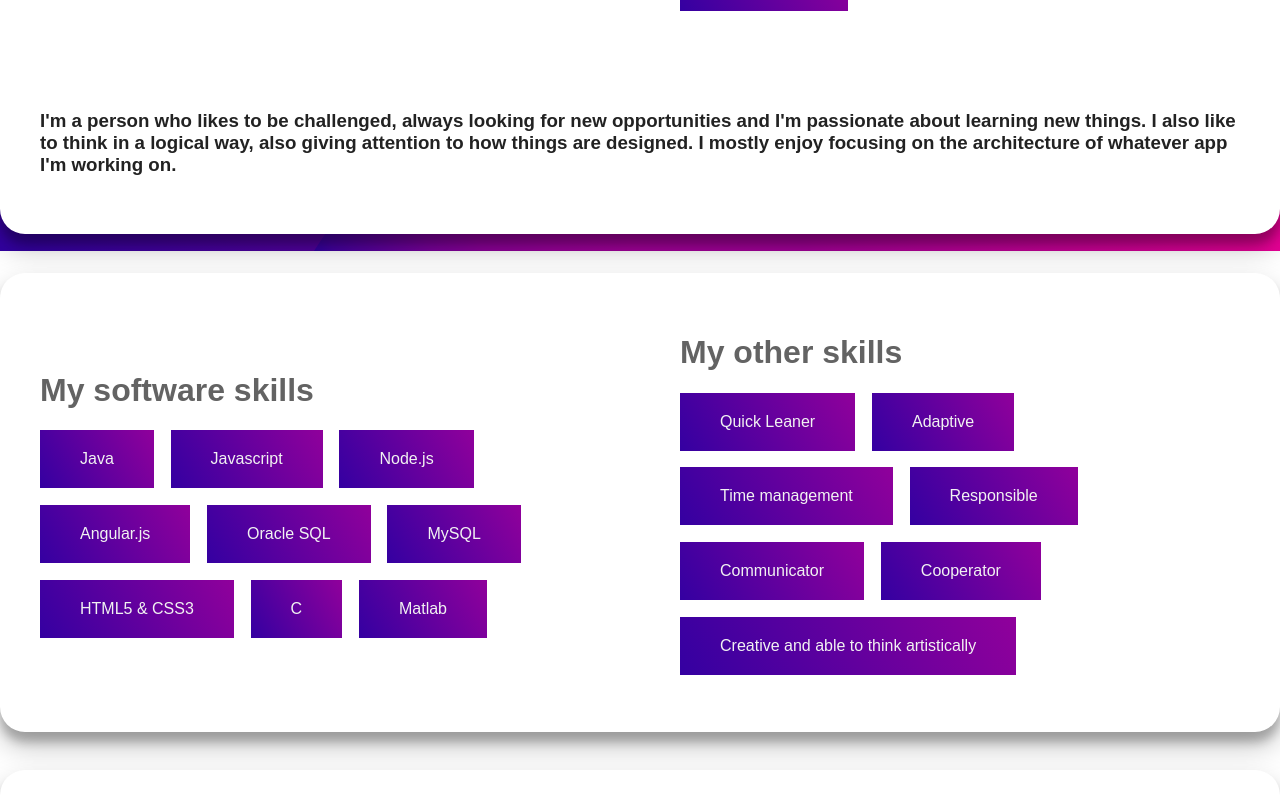
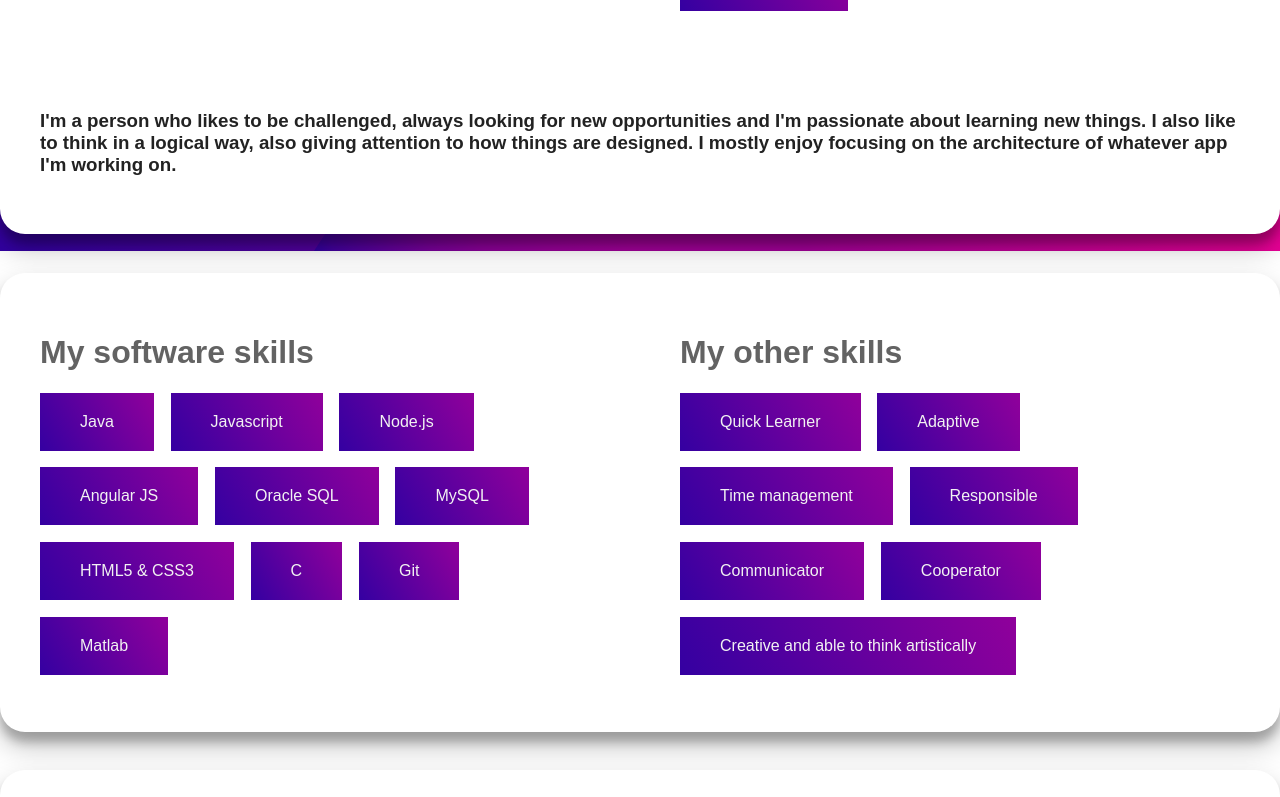
Before and after one commit to IoanBasnic/Haufe-Challenge, a React (Create React App) app in the folder mycv/: page /about in a window 1280 px wide. Shown: the part 469-1266 px from the top of the page. Built offline with nearby package versions, Linux system fonts and the light colour scheme.

Commit message:
fixed typo

```diff
--- a/mycv/src/About.js
+++ b/mycv/src/About.js
@@ -42,18 +42,19 @@ function About() {
                         <li>Java</li>
                         <li>Javascript</li>
                         <li>Node.js</li>
-                        <li>Angular.js</li>
+                        <li>Angular JS</li>
                         <li>Oracle SQL</li>
                         <li>MySQL</li>
                         <li>HTML5 & CSS3</li>
                         <li>C</li>
+                        <li>Git</li>
                         <li>Matlab</li>
                     </ul>
                 </div>
                 <div className="column">
                     <h1>My other skills</h1>
                     <ul className={"skills"}>
-                        <li>Quick Leaner</li>
+                        <li>Quick Learner</li>
                         <li>Adaptive</li>
                         <li>Time management</li>
                         <li>Responsible</li>
```
